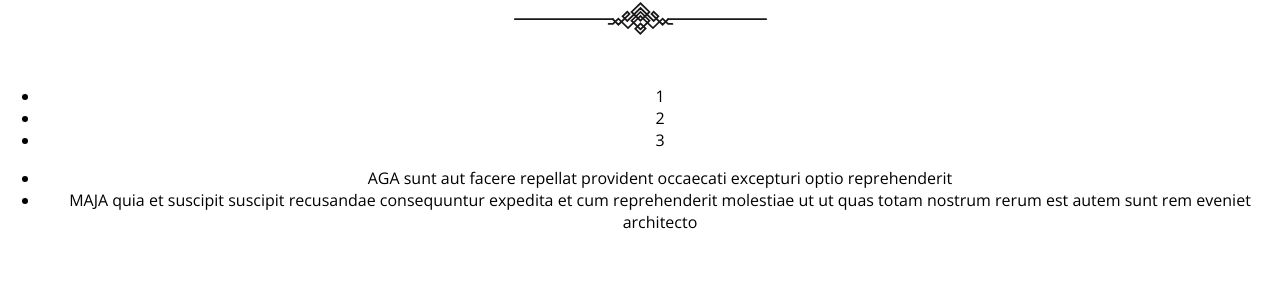
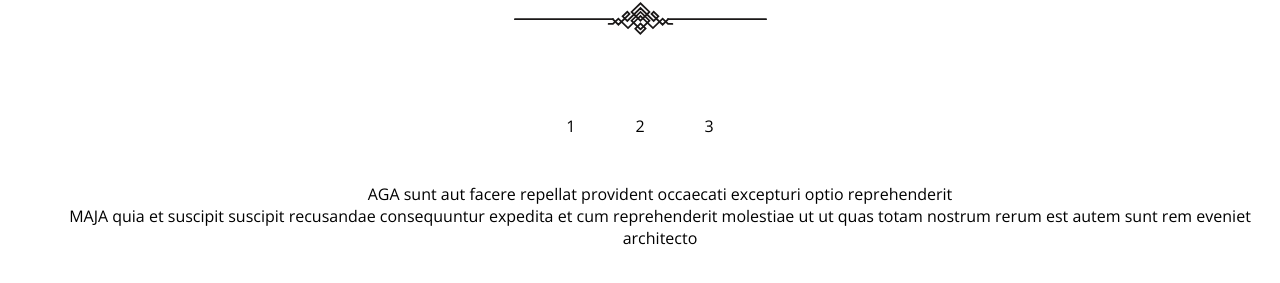
Before and after one commit to RobertZap/oddam_w_dobre_rece, a React (Vite) app: page / in a window 1280 px wide. Shown: the part 3215-3498 px from the top of the page. Built offline with nearby package versions, Linux system fonts and the light colour scheme; data requests are answered from the project's data file.

Commit message:
changes in who_we_help section, styling etc

```diff
--- a/src/components/WhoWeHelpPagination.jsx
+++ b/src/components/WhoWeHelpPagination.jsx
@@ -1,3 +1,5 @@
+import "/src/scss/WhoWeHelpPagination.scss";
+
 function WhoWeHelpPagination({ postPerPage, totalPosts, paginate }) {
     const pageNumbers = [];
 
--- a/src/components/WhoWeHelpPost.jsx
+++ b/src/components/WhoWeHelpPost.jsx
@@ -1,10 +1,12 @@
+import "/src/scss/WhoWeHelpPost.scss";
+
 function WhoWeHelpPost({ post, loading }) {
     if (loading) {
         return <h2>Loading...</h2>;
     }
 
     return (
-        <ul>
+        <ul className="post_information">
             {post.map((post) => (
                 <li>{post.title}</li>
             ))}
--- a/src/scss/WhoWeHelpPagination.scss
+++ b/src/scss/WhoWeHelpPagination.scss
@@ -0,0 +1,12 @@
+.pagination {
+    display: flex;
+    justify-content: center;
+    align-items: center;
+    list-style: none;
+    position: relative;
+    left: -20px;
+
+    .pageItem {
+        padding: 30px;
+    }
+}
--- /dev/null
+++ b/src/scss/WhoWeHelpPost.scss
@@ -0,0 +1,3 @@
+.post_information {
+    list-style: none;
+}
```
